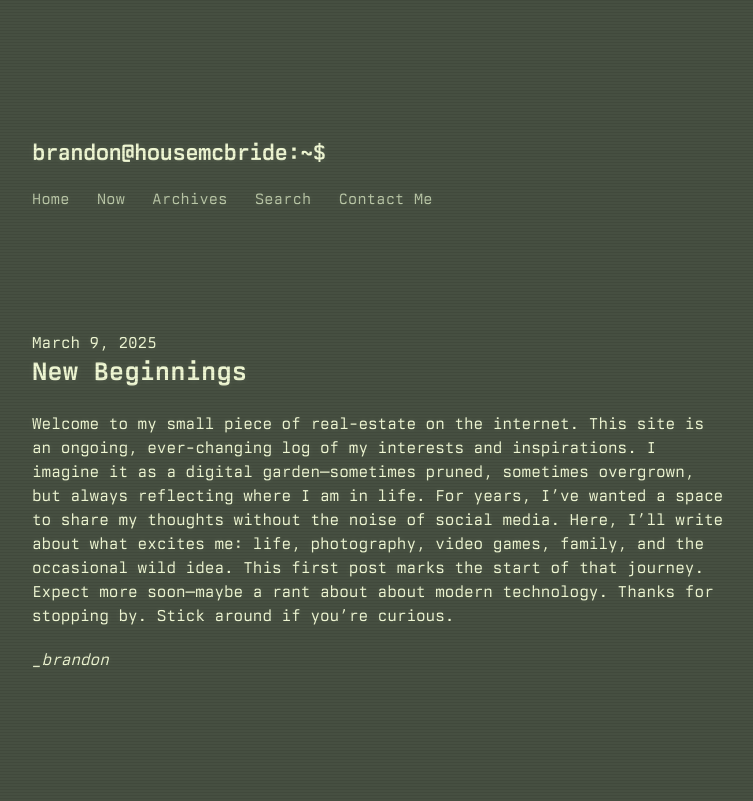
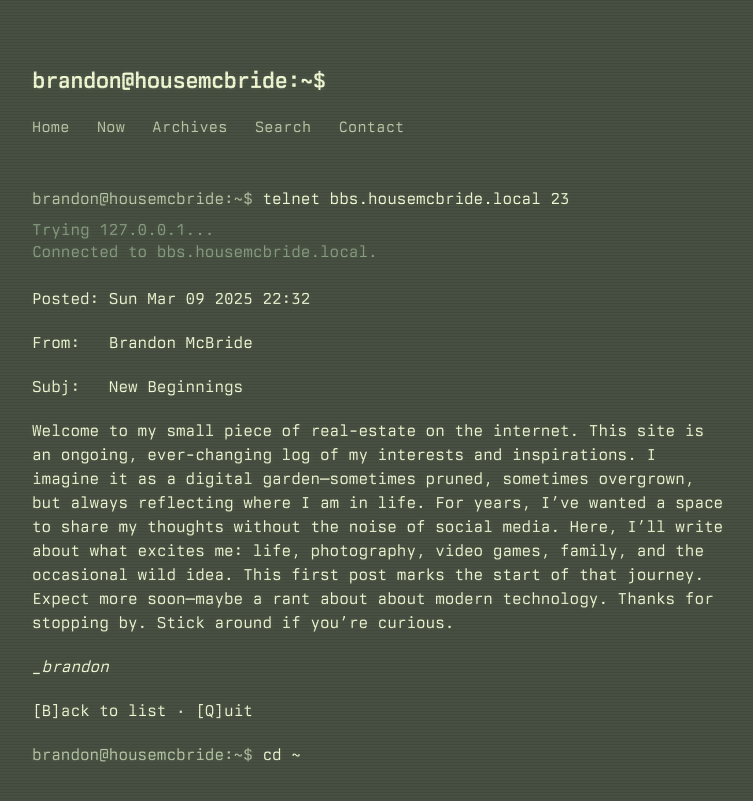
Before and after one commit to bmcbride-op/bmcbride-op.github.io, a Jekyll site: the page built from _posts/2025-03-09-new-beginnings.md, in a window 1280 px wide. Shown: the top 801 px of the page, without its empty margins (258-1011 px from the left). Built offline with Jekyll 4.4.1, drawn with Linux system fonts in a browser that asks for light colours; some web fonts are replaced.

Commit message:
Refactor HTML layout for improved structure

```diff
--- a/_layouts/default.html
+++ b/_layouts/default.html
@@ -3,33 +3,59 @@
   <head>
     <meta charset="utf-8">
     <meta name="viewport" content="width=device-width, initial-scale=1.0">
-    <title>{{ page.title }} | {{ site.title }}</title>
-    <link rel="alternate" type="application/rss+xml" title="RSS Feed for {{ site.title }}'s blog" href="/feed.xml">
+    <title>{% if page.title %}{{ page.title }} | {% endif %}{{ site.title }}</title>
+    <link rel="alternate" type="application/rss+xml" title="RSS Feed for {{ site.title }}" href="/feed.xml">
     <link rel="icon" href="" type="image/x-icon">
     <link rel="stylesheet" href="/style.css">
-    <script src="/search.js" defer></script> <!-- Keep for search functionality -->
+    <script src="/search.js" defer></script>
   </head>
   <body>
     <div class="site-wrapper">
       <div class="container">
-        <br /><br /><br />
+
+        <!-- Shared terminal-style header / nav -->
         <div id="header">
           <a id="logo" href="/">brandon@housemcbride:~$</a>
           <a href="/" title="Home">Home</a>
           <a href="/now" title="Now">Now</a>
           <a href="/archives" title="Archives">Archives</a>
           <a href="/search" title="Search">Search</a>
-          <a href="mailto:hello@housemcbride.com" title="Contact Me">Contact Me</a> <!-- New contact link -->
+          <a href="mailto:hello@housemcbride.com" title="Contact">Contact</a>
         </div>
-        <br /><br /><br />
+
         <div class="blog-post">
           {% if page.date %}
-            <a href="{{ page.url }}" class="lightText">{{ page.date | date: "%B %-d, %Y" }}</a>
-            <h1 id="{{ page.title | slugify }}">{{ page.title }}</h1>
+            <!-- ========== INDIVIDUAL POST (BBS message style) ========== -->
+            <p class="prompt">brandon@housemcbride:~$ <span class="cmd">telnet bbs.housemcbride.local 23</span></p>
+            <p class="bbs-connect">
+              Trying 127.0.0.1...<br>
+              Connected to bbs.housemcbride.local.
+            </p>
+
+            <div class="bbs-msg-header">
+              <p><span class="label">Posted:</span> <time datetime="{{ page.date | date_to_xmlschema }}">{{ page.date | date: "%a %b %d %Y %H:%M" }}</time></p>
+              <p><span class="label">From:&nbsp;&nbsp;</span> Brandon McBride</p>
+              <p><span class="label">Subj:&nbsp;&nbsp;</span> {{ page.title }}</p>
+            </div>
+
+            <article class="bbs-msg-body">
+              {{ content }}
+            </article>
+
+            <p class="bbs-pager">
+              [<a href="/">B</a>]ack to list
+              &middot;
+              [<a href="/">Q</a>]uit
+            </p>
+
+            <p class="prompt">brandon@housemcbride:~$ <span class="cmd"><a href="/">cd ~</a></span> <span class="cursor">█</span></p>
+
+          {% else %}
+            <!-- ========== NORMAL PAGES (homepage, archives, now, etc.) ========== -->
+            {{ content }}
           {% endif %}
-          {{ content }}
         </div>
-        <br /><br /><br />
+
       </div>
     </div>
   </body>
```
